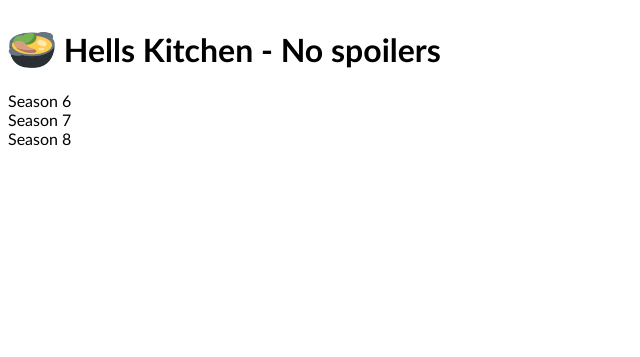
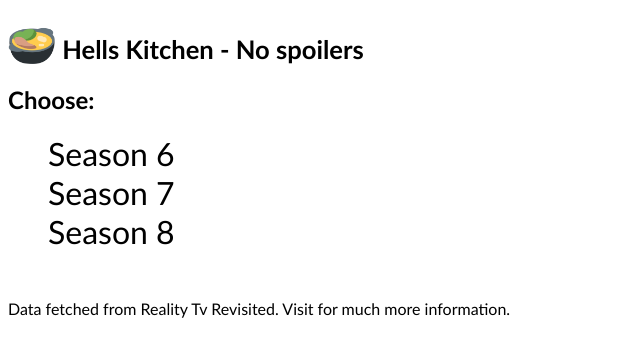
Before and after one commit to gotling/NoSpoil, a Flask app: page / in a window 1280 px wide. Shown: the top 357 px of the page, without its empty margins (0-640 px from the left). Run offline with Flask 3, Linux system fonts and the light colour scheme.

Commit message:
More style

```diff
--- a/app.py
+++ b/app.py
@@ -33,7 +33,6 @@
     context = {
         'season': season,
         'episode': episode,
-        'nav': nav_buttons(season, episode),
         'content': []
     }
 
--- a/static/style.css
+++ b/static/style.css
@@ -11,3 +11,40 @@
     height: 3rem;
     vertical-align: sub;
 }
+
+header h1 {
+    font-size: 1.6rem;
+}
+
+.nav {
+    max-width: 600px;
+    height: 3rem;
+}
+
+.nav-left {
+    display: inline;
+}
+
+.nav-right {
+    float: right;
+}
+
+.content {
+    max-width: 600px;
+}
+
+.content p {
+    display: inline-block;
+}
+
+.choose-season {
+    list-style: none;
+}
+
+.choose-season a {
+    font-size: xx-large;
+}
+
+.credit {
+    margin-top: 3rem;
+}
--- a/templates/episode.html
+++ b/templates/episode.html
@@ -1,12 +1,12 @@
 {% extends "layout.html" %}
-{% block title %}{% endblock %}
+{% block title %}Season {{ season }} episode {{ episode }}{% endblock %}
 {% block head %}
   {{ super() }}
 {% endblock %}
 {% block content %}
     <h2>Eliminated season {{ season }} episode {{ episode }}</h2>
     {% include 'nav.html' %}
-    <div style='max-width: 600px'>
+    <div class="content">
         {% for person in content %}
             {{ person|safe }}
         {% else %}
--- a/templates/index.html
+++ b/templates/index.html
@@ -1,10 +1,19 @@
 {% extends "layout.html" %}
-{% block title %}{% endblock %}
+{% block title %}Home{% endblock %}
 {% block head %}
   {{ super() }}
+
 {% endblock %}
 {% block content %}
-    <a href="/6/1">Season 6</a><br />
-    <a href="/7/1">Season 7</a><br />
-    <a href="/8/1">Season 8</a><br />
+    <h2>Choose:</h2>
+
+    <ul class="choose-season">
+        <li><a href="/6/1">Season 6</a></li>
+        <li><a href="/7/1">Season 7</a></li>
+        <li><a href="/8/1">Season 8</a></li>
+    </ul>
+
+    <p class="credit">
+        Data fetched from <a href="https://www.realitytvrevisited.com/">Reality Tv Revisited</a>. Visit for much more information.
+    </p>
 {% endblock %}
```
Also changed, not shown: templates/nav.html (+7 -2 lines).
